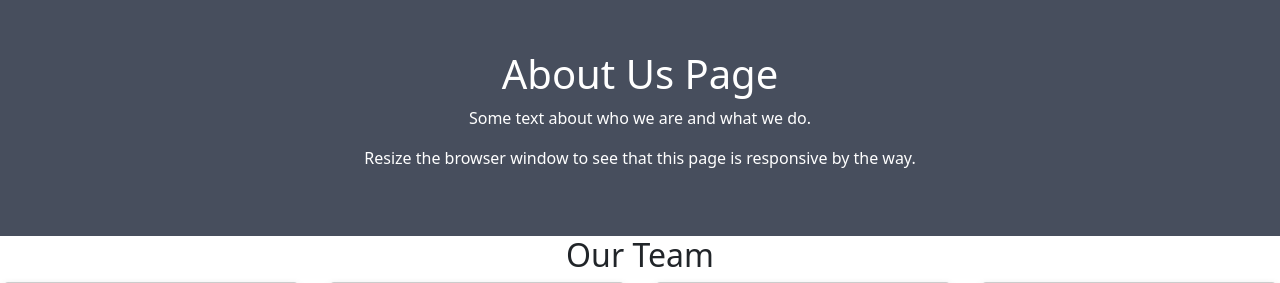
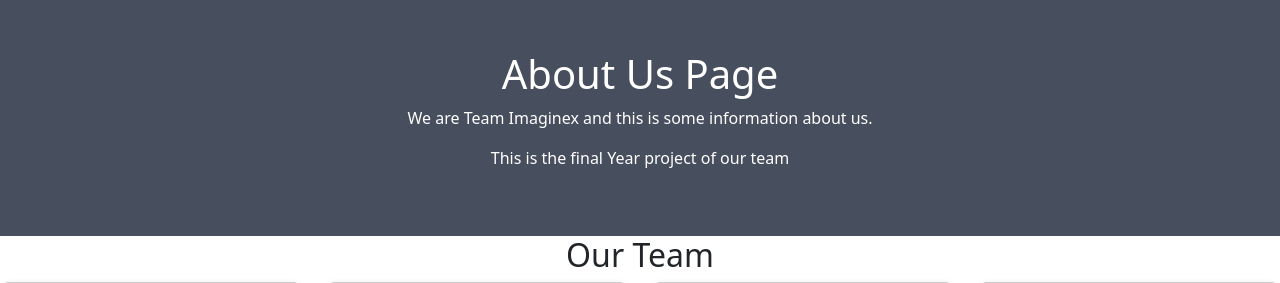
Before and after one commit to IMAGINE4X/IMAGINEX, a Flask app: page /about in a window 1280 px wide. Shown: the part 57-340 px from the top of the page. Run offline with Flask 3, Linux system fonts and the light colour scheme.

Commit message:
Some about us update

```diff
--- a/templates/about.html
+++ b/templates/about.html
@@ -23,8 +23,8 @@
 
     <div class="about-section">
         <h1>About Us Page</h1>
-        <p>Some text about who we are and what we do.</p>
-        <p>Resize the browser window to see that this page is responsive by the way.</p>
+        <p>We are Team Imaginex and this is some information about us.</p>
+        <p>This is the final Year project of our team</p>
     </div>
 
     <h2 style="text-align:center">Our Team</h2>
```
